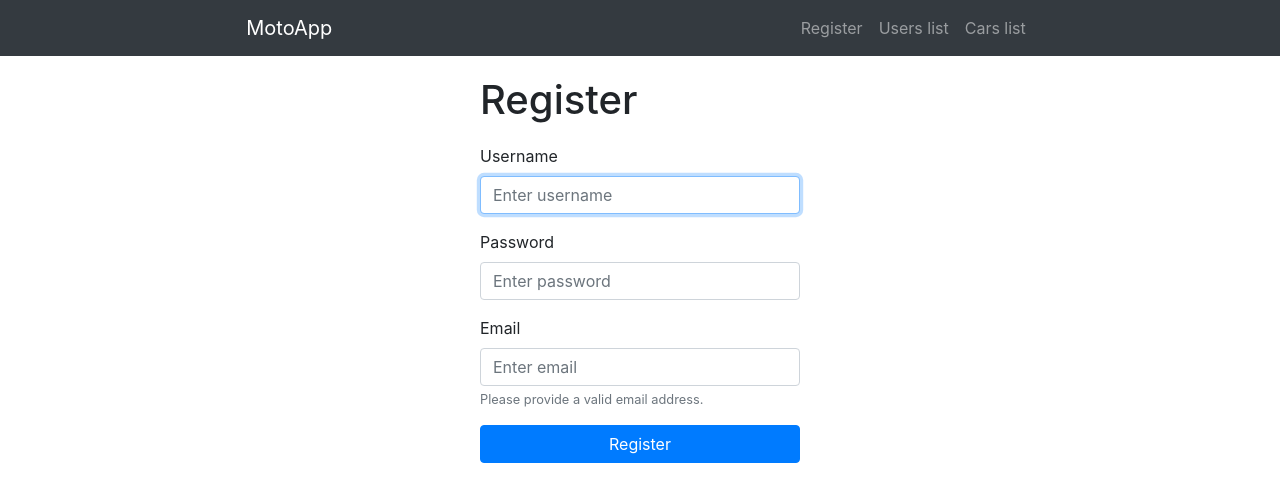
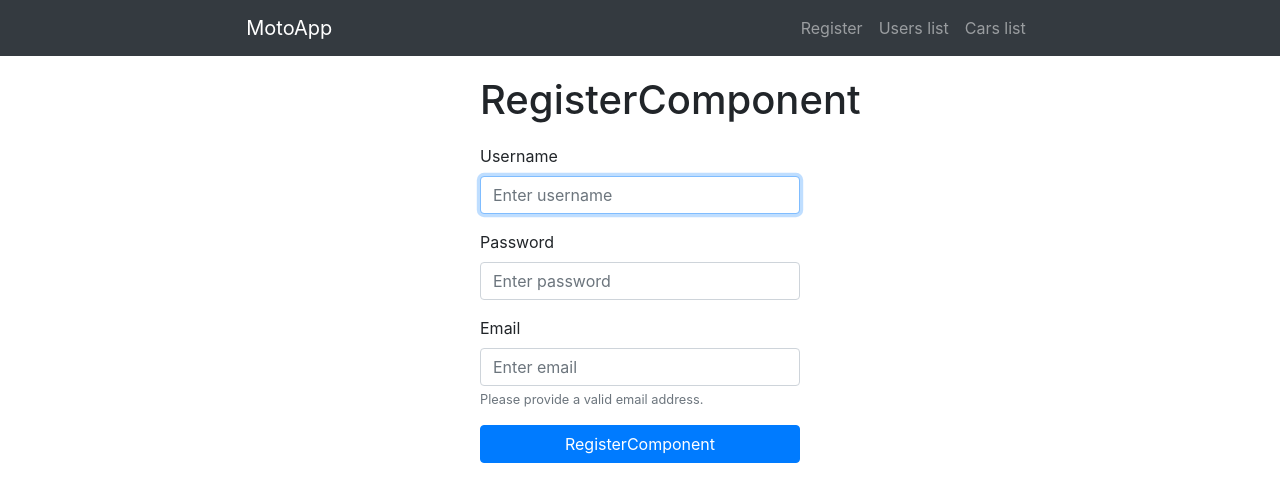
Before and after one commit to WojciechChrzastek/moto-frontend, a React (Create React App) app: page /register in a window 1280 px wide. Shown: the top 502 px of the page. Built offline with nearby package versions, Linux system fonts and the light colour scheme.

Commit message:
Rename components

```diff
--- a/src/App.js
+++ b/src/App.js
@@ -3,9 +3,9 @@ import { BrowserRouter as Router, Route } from "react-router-dom";
 import "bootstrap/dist/css/bootstrap.min.css";
 import "./App.css";
 
-import Register from './components/user/register.js'
-import UsersList from "./components/user/users-list";
-import CarsList from "./components/car/cars-list";
+import RegisterComponent from './components/user/register.component.js'
+import UsersListComponent from "./components/user/users-list.component";
+import CarsListComponent from "./components/car/cars-list.component";
 import Car from "./components/car/car.component";
 
 class App extends Component {
@@ -36,9 +36,9 @@ class App extends Component {
           </div> */}
 
           <div className="container">
-            <Route path="/register" component={Register}/>
-            <Route path="/users-list" component={UsersList}/>
-            <Route path="/cars-list" component={CarsList}/>
+            <Route path="/register" component={RegisterComponent}/>
+            <Route path="/users-list" component={UsersListComponent}/>
+            <Route path="/cars-list" component={CarsListComponent}/>
             <Route path="/cars/:id" component={Car} />
           </div>
 
--- a/src/components/car/cars-list.js
+++ b/src/components/car/cars-list.component.js
@@ -3,7 +3,7 @@ import CarDataService from "../../services/car.service";
 import { Link } from "react-router-dom";
 import Table from "react-bootstrap/Table";
 
-export default class CarsList extends Component {
+export default class CarsListComponent extends Component {
   constructor(props) {
     super(props);
     this.onChangeSearchName = this.onChangeSearchName.bind(this);
--- a/src/components/user/register.js
+++ b/src/components/user/register.component.js
@@ -5,7 +5,7 @@ import '../../styles/style.css';
 
 import UserAlert from '../../user-alert.js';
 
-export default class Register extends Component {
+export default class RegisterComponent extends Component {
 
     constructor(props) {
         super(props);
@@ -107,12 +107,12 @@ export default class Register extends Component {
                         <h4>You submitted successfully!</h4>
                         <button
                         className="btn btn-success" onClick={this.newUser}>
-                        Register
+                        RegisterComponent
                         </button>
                     </div>
                 ) : (     */}
-                {/* <div className="Register">        */}
-                    <h1 className="RegisterHeader">Register</h1>
+                {/* <div className="RegisterComponent">        */}
+                    <h1 className="RegisterHeader">RegisterComponent</h1>
 
                     <form className="submit-form" onSubmit={this.handleSubmit}>
 
@@ -158,7 +158,7 @@ export default class Register extends Component {
                                 Please provide a valid email address.
                             </small>
                         </div>
-                        <button onClick={this.saveUser} className="btn btn-primary" type="submit" size="lg">Register</button>
+                        <button onClick={this.saveUser} className="btn btn-primary" type="submit" size="lg">RegisterComponent</button>
                     </form>
                     <UserAlert ref={this.alert}/>
                 {/* </div> */}
--- a/src/components/user/users-list.js
+++ b/src/components/user/users-list.component.js
@@ -2,7 +2,7 @@ import React, { Component } from "react";
 import UserDataSerice from "../../services/user.service";
 import { Link } from "react-router-dom";
 
-export default class UsersList extends Component {
+export default class UsersListComponent extends Component {
   constructor(props) {
     super(props);
     this.onChangeSearchName = this.onChangeSearchName.bind(this);
```
